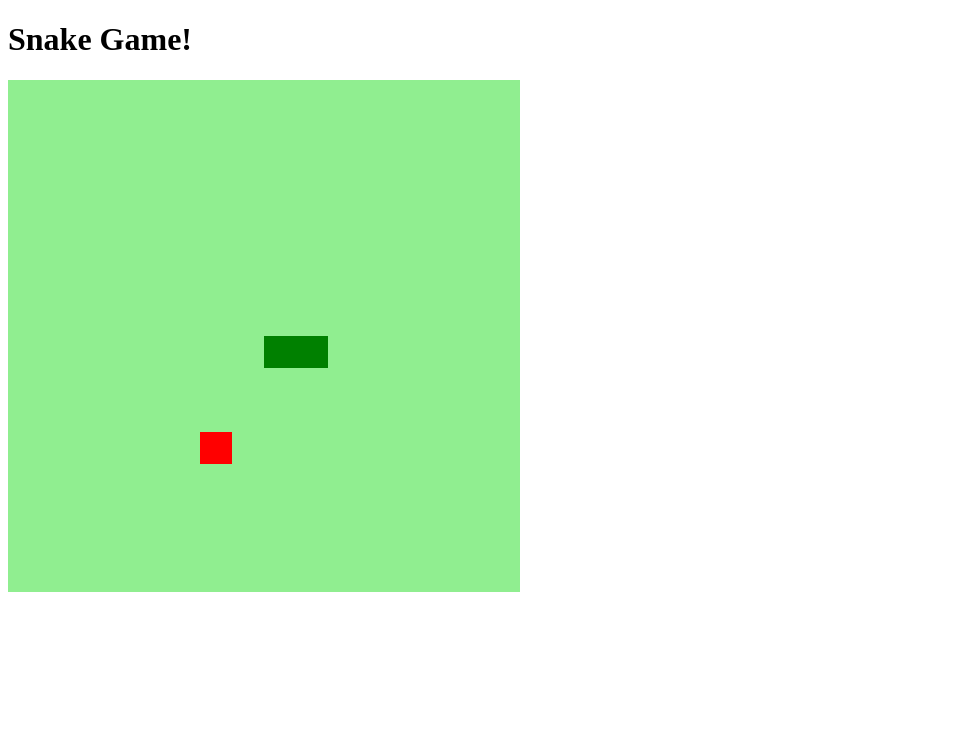
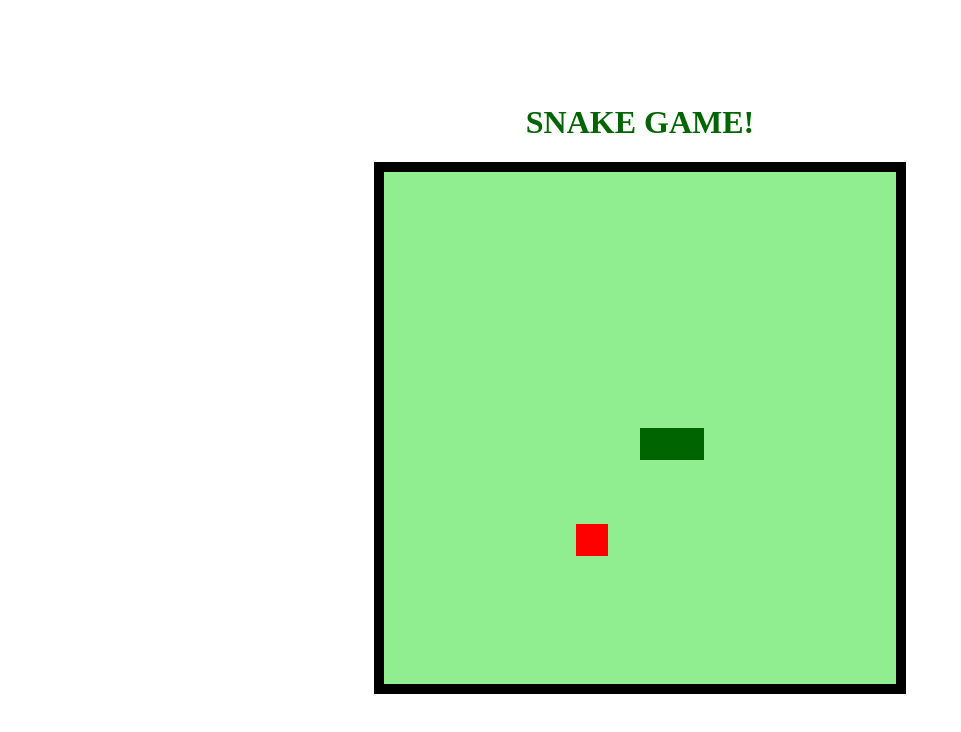
Before and after one commit to JuliAlves99/Recriando-o-jogo-da-cobrinha-, a plain HTML site: page index.html in a window 1280 px wide. Shown: the whole page, without its empty margins (0-961 px from the left). Drawn offline with Linux system fonts and the light colour scheme.

Commit message:
personalizando o body e o canvas

```diff
--- a/index.html
+++ b/index.html
@@ -10,7 +10,7 @@
 </head>
 
 <body>
-	<h1>Snake Game!</h1>
+	<h1>SNAKE GAME!</h1>
 	<!--o canvastrabalha com a parte gráfica do jogo-->
 	<canvas id="snake" width="512" height="512"></canvas>
 </body>
--- a/script.js
+++ b/script.js
@@ -29,7 +29,7 @@ function criarBG(){
 /*criando a cobrinha - adicionando o primeiro elemento e retirando o último isso vai fazer com que ela ande*/
 function criarcobrinha(){ /*vai pintar o corpo da cobrinha de verde e vai setar*/
 	for (i=0; i < snake.length; i++) {
-		context.fillStyle = "green";
+		context.fillStyle = "darkgreen";
 		context.fillRect(snake[i].x, snake[i].y, box, box);
 	}
 }
--- a/style.css
+++ b/style.css
@@ -0,0 +1,15 @@
+body{
+	height: 95vh; /*95 para não criar barra de rolagem na página*/
+	width: 95;
+
+	display: flex;
+	justify-content: center;
+	align-items: center;
+	flex-direction: column;
+
+	color: darkgreen;
+}
+
+canvas{
+	border: 10px solid black;
+}
```
